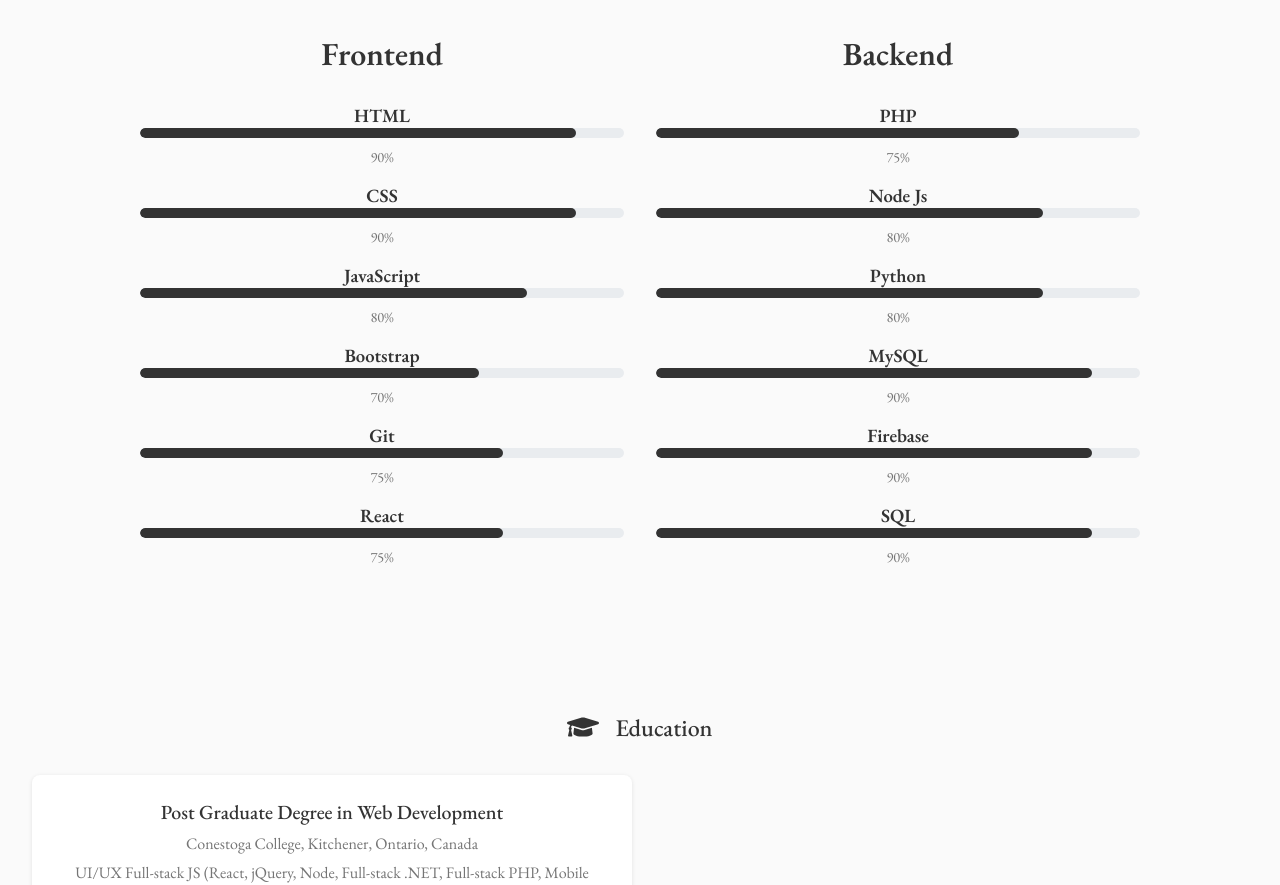
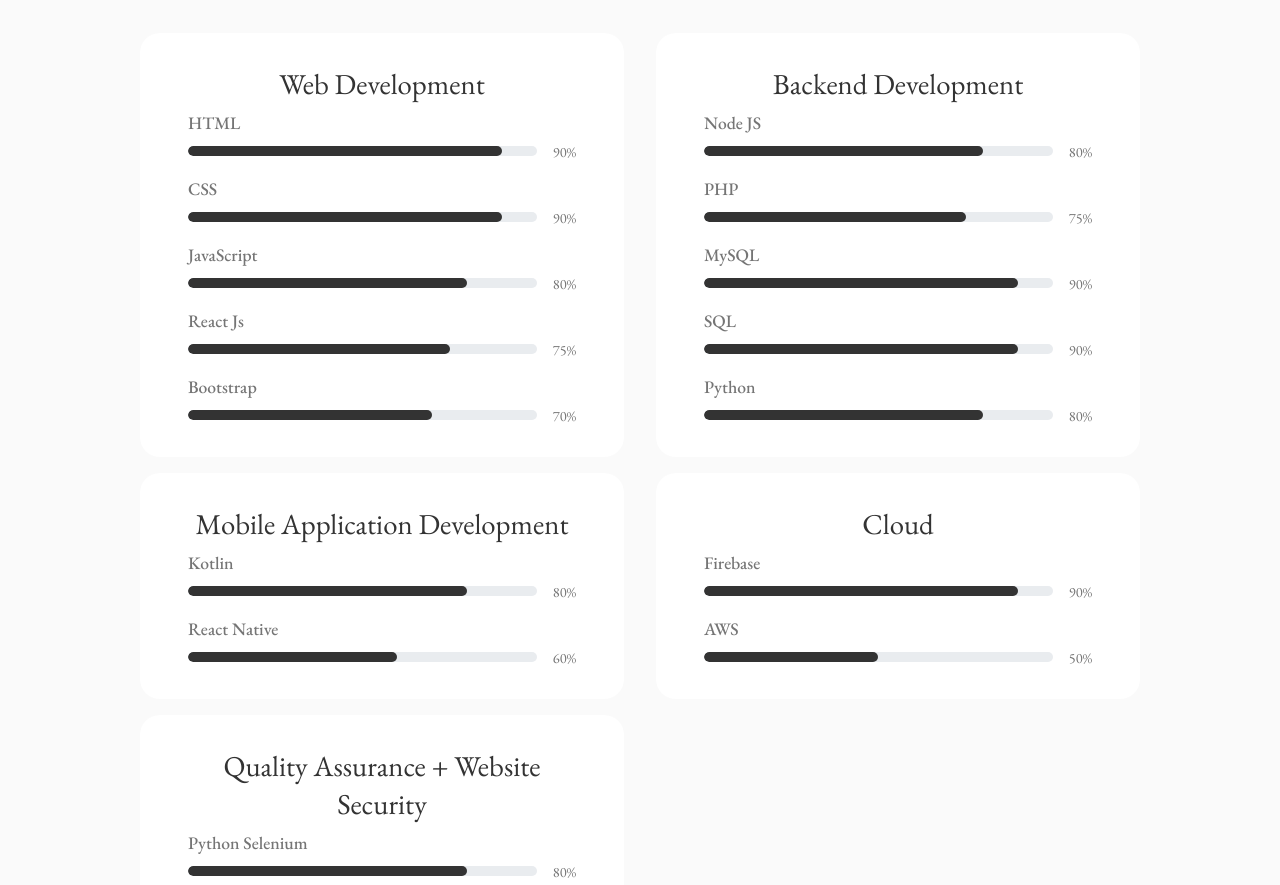
Before and after one commit to varungnathan/varun-gopinath-portfolio, a React (Create React App) app: page / in a window 1280 px wide. Shown: the part 1860-2745 px from the top of the page. Built offline with nearby package versions, Linux system fonts and the light colour scheme.

Commit message:
Refactor Skills component to use skillGroups array for dynamic rendering; implement IntersectionObserver for progress bar animations; enhance CSS for improved layout and responsiveness.

```diff
--- a/src/components/skills/Skills.jsx
+++ b/src/components/skills/Skills.jsx
@@ -1,19 +1,102 @@
-// src\components\skills\Skills.jsx
 
-import React from 'react';
+
+import React, { useEffect } from 'react';
 import './skills.css';
-import Backend from './Backend';
-import Frontend from './Frontend';
 
 const Skills = () => {
+  const skillGroups = [
+    {
+      title: 'Web Development',
+      skills: [
+        { name: 'HTML', level: 90 },
+        { name: 'CSS', level: 90 },
+        { name: 'JavaScript', level: 80 },
+        { name: 'React Js', level: 75 },
+        { name: 'Bootstrap', level: 70 },
+      ],
+    },
+    {
+      title: 'Backend Development',
+      skills: [
+        { name: 'Node JS', level: 80 },
+        { name: 'PHP', level: 75 },
+        { name: 'MySQL', level: 90 },
+        { name: 'SQL', level: 90 },
+        { name: 'Python', level: 80 },
+      ],
+    },
+    {
+      title: 'Mobile Application Development',
+      skills: [
+        { name: 'Kotlin', level: 80 },
+        { name: 'React Native', level: 60 },
+      ],
+    },
+    {
+      title: 'Cloud',
+      skills: [
+        { name: 'Firebase', level: 90 },
+        { name: 'AWS', level: 50 },
+      ],
+    },
+    {
+      title: 'Quality Assurance + Website Security',
+      skills: [
+        { name: 'Python Selenium', level: 80 },
+        { name: 'Git', level: 75 },
+      ],
+    },
+  ];
+
+  useEffect(() => {
+    const observer = new IntersectionObserver(
+      (entries) => {
+        entries.forEach((entry) => {
+          if (entry.isIntersecting) {
+            const progressBars = entry.target.querySelectorAll('.skill__progress');
+            progressBars.forEach((bar) => {
+              bar.style.width = bar.getAttribute('data-level');
+            });
+          }
+        });
+      },
+      { threshold: 0.2 }
+    );
+
+    const skillSections = document.querySelectorAll('.skills__content');
+    skillSections.forEach((section) => observer.observe(section));
+
+    return () => observer.disconnect();
+  }, []);
+
   return (
     <section className="skills section" id="skills">
       <h2 className="section__title">Tech Stack</h2>
       <span className="section__subtitle">My Technical Skills</span>
 
-      <div className="skills__container container grid">
-        <Frontend />
-        <Backend />
+      <div className="skills__container container">
+        {skillGroups.map((group) => (
+          <div className="skills__content" key={group.title}>
+            <h3 className="skills__title">{group.title}</h3>
+            <div className="skills__group">
+              {group.skills.map((skill) => (
+                <div className="skills__data" key={skill.name}>
+                  <h4 className="skills__name">{skill.name}</h4>
+                  <div className="skill__bar-container">
+                    <div className="skill__bar">
+                      <div
+                        className="skill__progress"
+                        data-level={`${skill.level}%`}
+                        style={{ width: '0%' }}
+                      ></div>
+                    </div>
+                    <span className="skills__level">{skill.level}%</span>
+                  </div>
+                </div>
+              ))}
+            </div>
+          </div>
+        ))}
       </div>
     </section>
   );
--- a/src/components/skills/skills.css
+++ b/src/components/skills/skills.css
@@ -10,80 +10,75 @@
     padding: 2rem 0;
   }
 
-.skills_content {
+  .skills__content {
     background-color: var(--container-color);
     border: 1px solid var(--border-color);
     padding: 2rem 3rem;
     border-radius: 1.25rem;
     text-align: center;
+    margin-bottom: 1rem
   }
 
-.skills_title {
+  .skills__title {
     font-size: 1.8rem;
     font-weight: var(--font-bold);
     text-align: center;
-    margin-bottom: 0.5rem; /* Reduced margin to decrease space between heading and subheading */
-}
-
-.skills__box {
-    display: flex;
-    justify-content: center;
-    column-gap: 2rem;
+    margin-bottom: 0.5rem;
   }
 
   .skills__group {
-    display: grid;
+    display: flex;
+    flex-direction: column;
     align-items: flex-start;
-    row-gap: 1rem;
+    gap: 1rem;
   }
 
   .skills__data {
     display: flex;
     flex-direction: column;
-    margin-bottom: 1rem;
-}
-
-.skills .bx-badge-check {
-    font-size: 1.2rem;
-    color: var(--title-color);
+    align-items: flex-start;
+    gap: 0.5rem;
+    width: 100%;
   }
 
   .skills__name {
     font-size: 1.1rem;
     font-weight: var(--font-medium);
-    line-height: 20px;
-    margin-bottom: 0.5rem;
     color: var(--text-color-dark);
+  }
+
+  .skill__bar-container {
+    width: 100%;
+    display: flex;
+    align-items: center;
+    gap: 1rem;
+  }
+
+  .skill__bar {
+    flex: 1;
+    height: 10px;
+    background-color: #e9ecef;
+    border-radius: 5px;
+    overflow: hidden;
+    position: relative;
+  }
+
+  .skill__progress {
+    height: 100%;
+    background-color: var(--title-color);
+    width: 0;
+    transition: width 0.5s ease-in-out;
+    border-radius: 5px;
   }
 
   .skills__level {
     font-size: 0.9rem;
     color: var(--text-color-dark);
+    text-align: right;
+    white-space: nowrap;
   }
 
-h3.skills__title {
-    font-size: 2rem;
-    margin-bottom: 1.8rem;
-}
-
-.skill__bar {
-    background-color: #e9ecef;
-    height: 10px;
-    border-radius: 5px;
-    overflow: hidden;
-    margin-bottom: 0.5rem;
-}
-
-.skill__progress {
-    background-color: var(--title-color);
-    height: 100%;
-    border-radius: 5px;
-    width: 0;
-    transition: width 0.5s ease-in-out;
-}
-
-/*=============== BREAKPOINTS ===============*/
-/* For large devices */
+  /* Breakpoints */
   @media screen and (max-width: 992px) {
     .skills__container {
       grid-template-columns: max-content;
@@ -91,7 +86,6 @@ h3.skills__title {
     }
   }
 
-/* For medium devices */
   @media screen and (max-width: 576px) {
     .skills__container {
       grid-template-columns: 1fr;
@@ -102,12 +96,7 @@ h3.skills__title {
     }
   }
 
-/* For small devices */
   @media screen and (max-width: 350px) {
-    .skills__box {
-        column-gap: 1.25rem;
-    }
-
     .skills__name {
       font-size: var(--small-font-size);
     }
```
Lines whose indentation alone changed are shown as unchanged.
